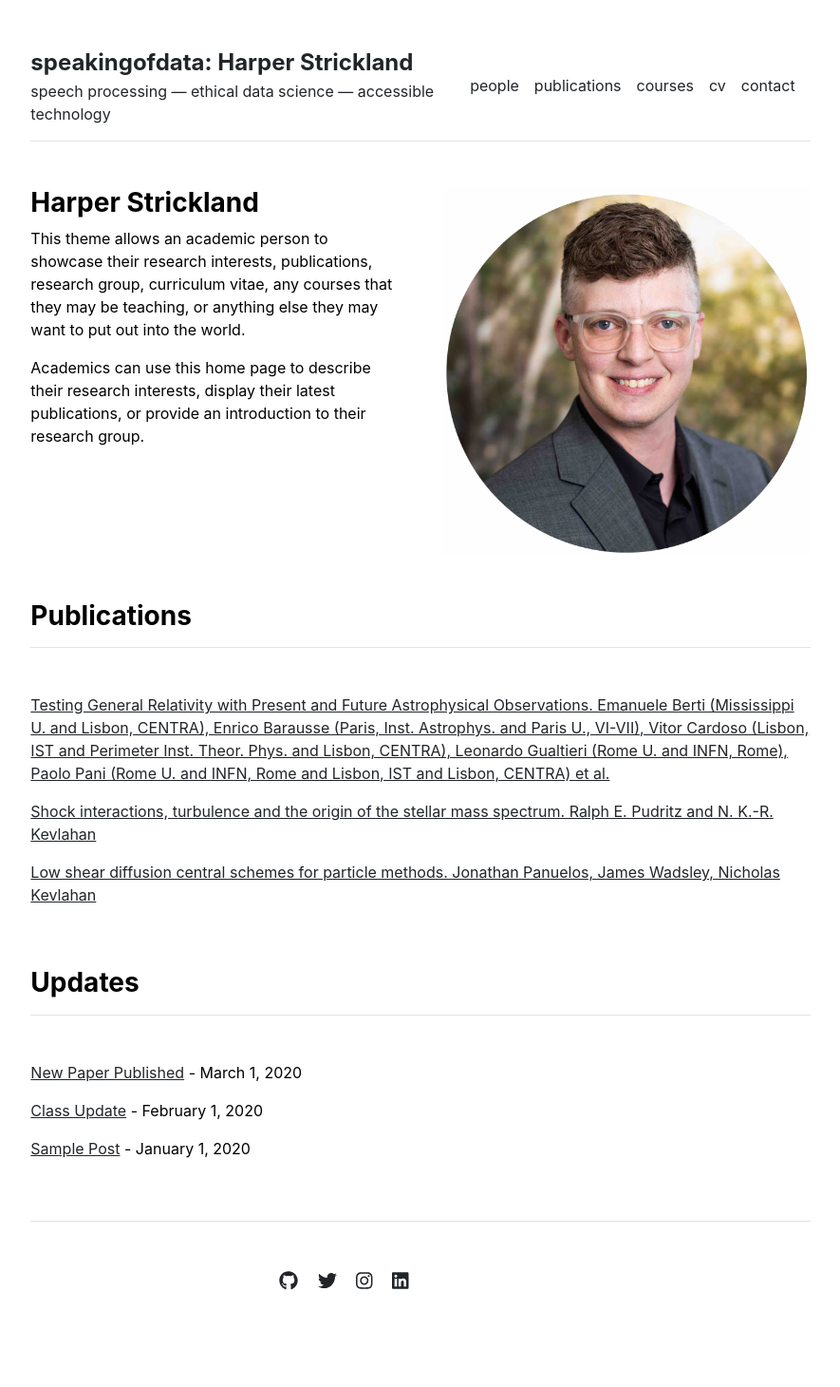
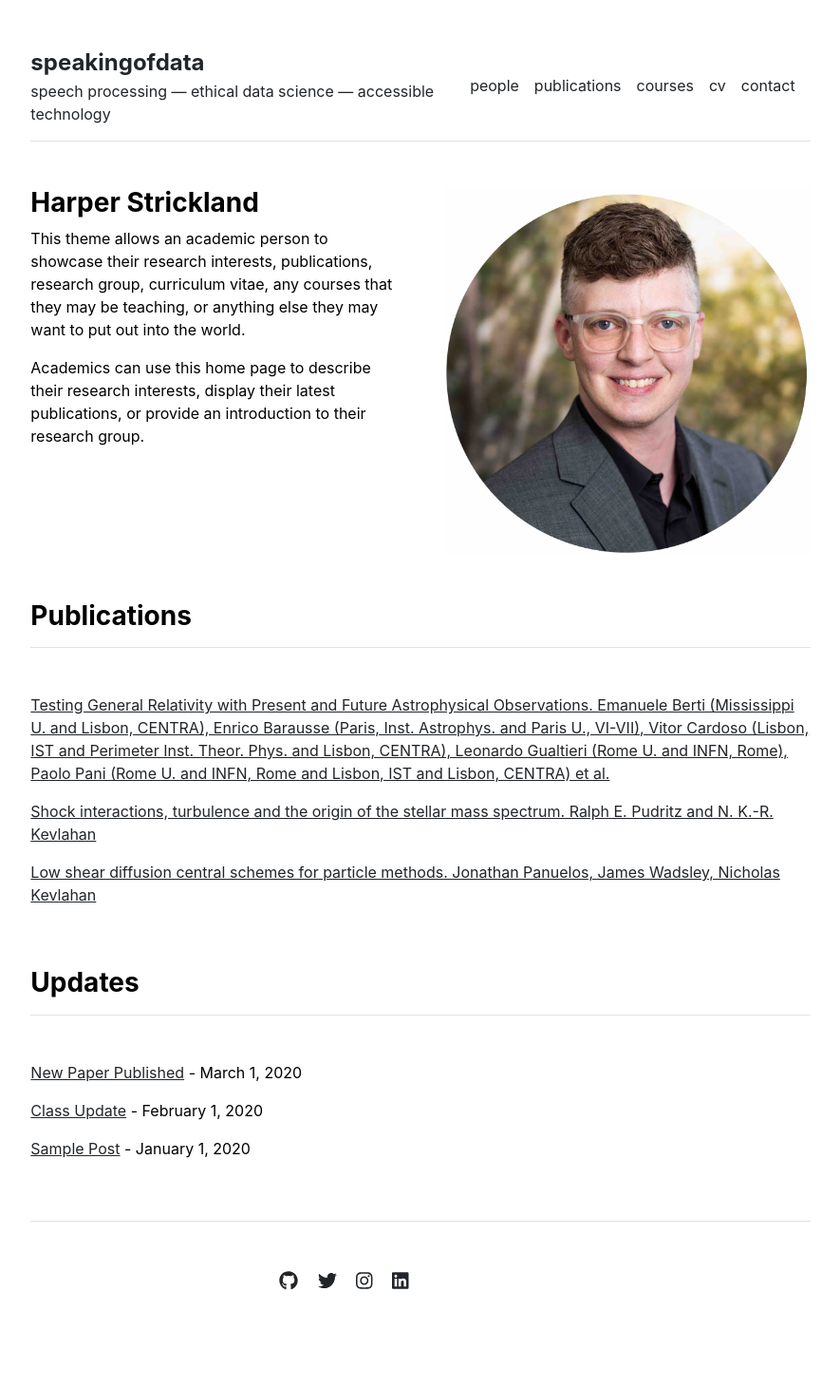
Before and after one commit to speakingofdata/speakingofdata.github.io, a Jekyll site: the page built from index.md, in a window 1280 px wide. Shown: the whole page at 95% size, without its empty margins (197-1082 px from the left). Built offline with Jekyll 4.4.1, drawn with Linux system fonts in a browser that asks for light colours.

Commit message:
Update _config.yml

```diff
--- a/_config.yml
+++ b/_config.yml
@@ -1,4 +1,4 @@
 url: "" # the base hostname & protocol for your site, e.g. http://example.com
 baseurl: "" # the subpath of your site, e.g. /blog
-title: "speakingofdata: Harper Strickland" # the name of your site, e.g. ACME Corp.
+title: "speakingofdata" # the name of your site, e.g. ACME Corp.
 description: "speech processing  —  ethical data science  —  accessible technology"
```
